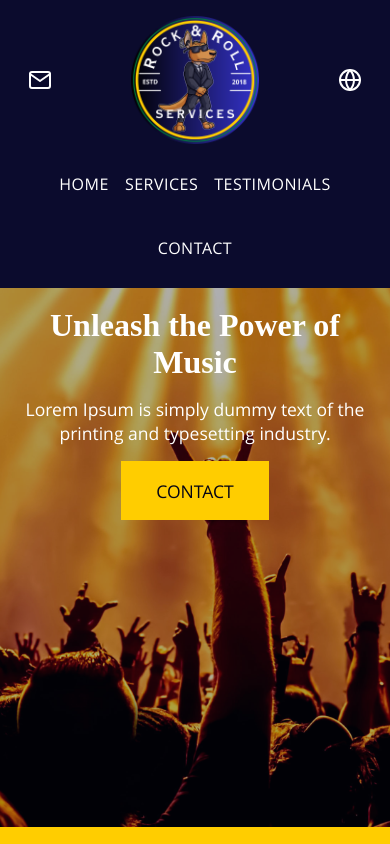
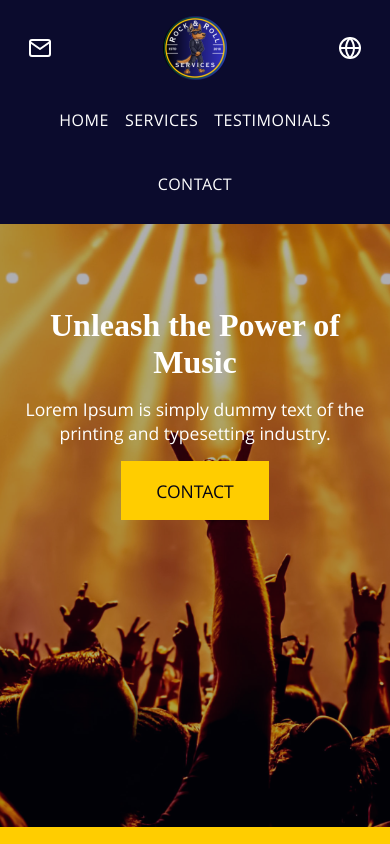
Before and after one commit to Jimmyh-world/rnrservices, a Vue app: page / in a window 390 px wide. Shown: the top 844 px of the page. Built offline with nearby package versions, Linux system fonts and the light colour scheme.

Commit message:
Fixed header during mobile

```diff
--- a/src/assets/css/components/header.css
+++ b/src/assets/css/components/header.css
@@ -14,6 +14,8 @@
 }
 
 #header .logo {
+    width: 4rem;
+    height: 4rem;
     margin: auto;
     grid-area: logo;
 }
@@ -57,10 +59,16 @@
 
 @media (min-width: 600px) {
     #header {
+        gap: 1rem;
         grid-template-columns: auto 1fr auto;
         grid-template-rows: repeat(2, auto);
         grid-template-areas:
             '. logo .'
             'mail nav lang';
     }
+
+    #header .logo {
+        width: 8rem;
+        height: 8rem;
+    }
 }
```
